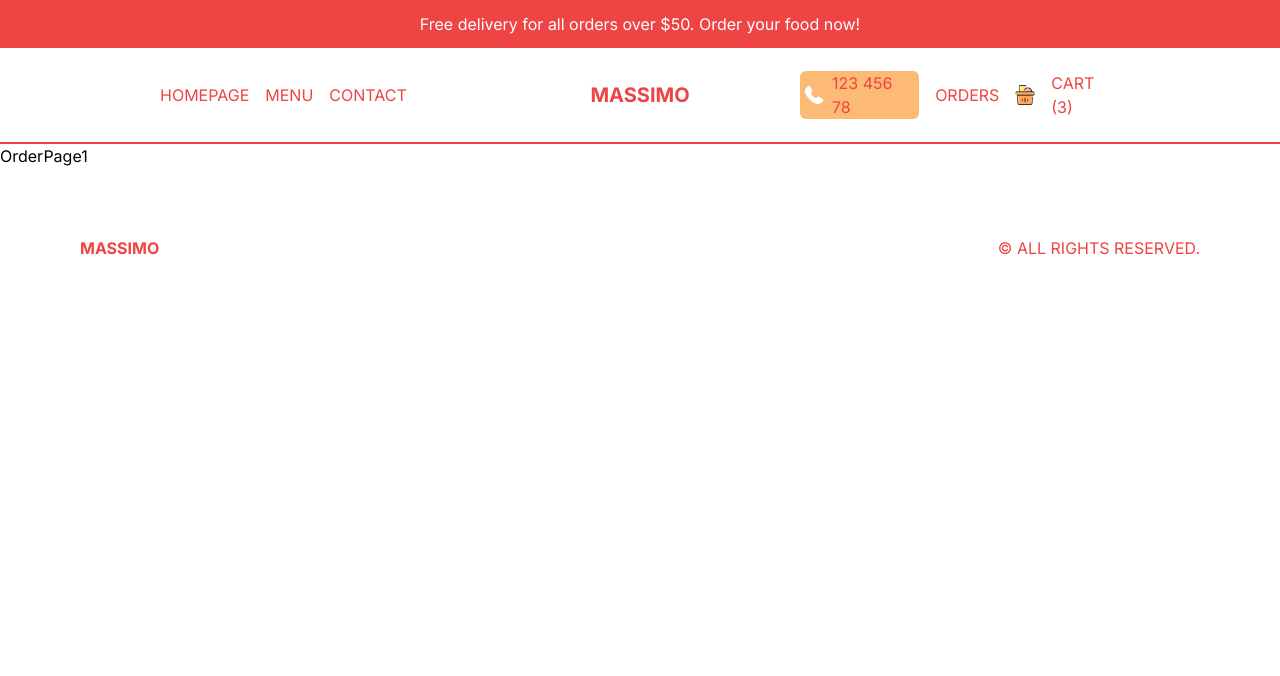
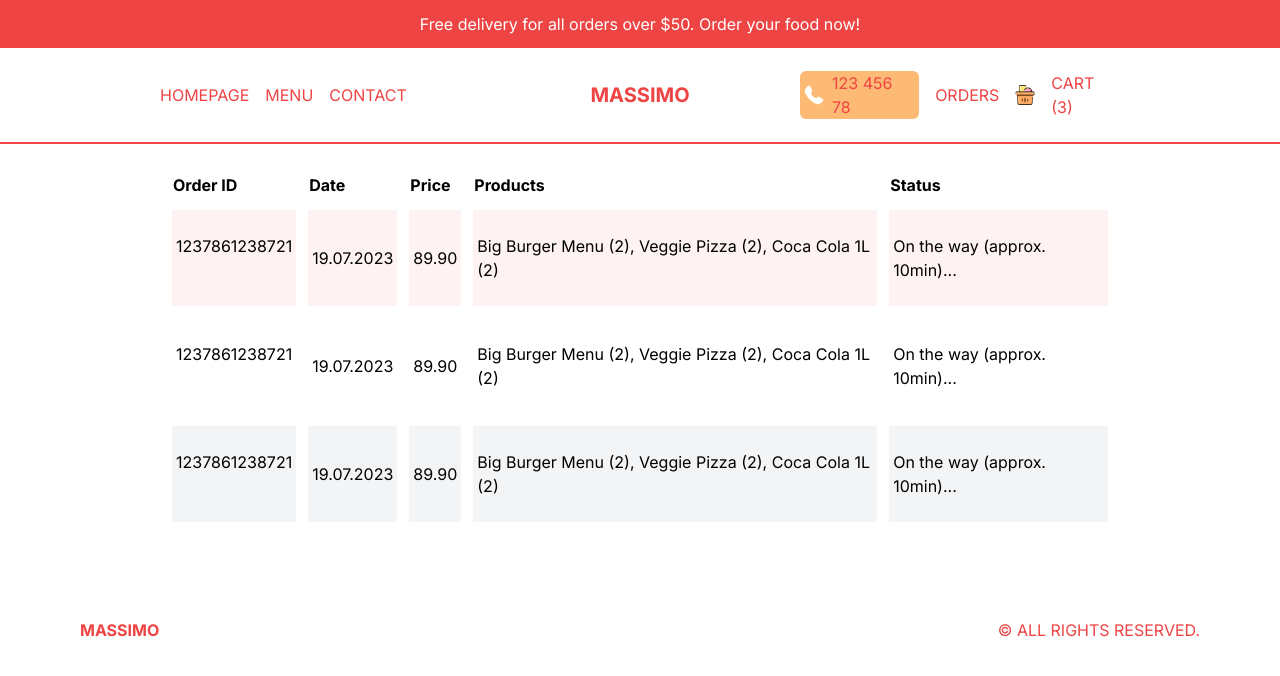
Before and after one commit to NgoTanKhoa21042001/Restaurant-landing-page, a Next.js app in the folder restaurant/: page /orders in a window 1280 px wide. Shown: the top 676 px of the page. Built offline with nearby package versions, Linux system fonts and the light colour scheme.

Commit message:
order page

```diff
--- a/restaurant/src/app/login/page.tsx
+++ b/restaurant/src/app/login/page.tsx
@@ -1,5 +1,50 @@
+import Image from "next/image";
+import Link from "next/link";
+
 const LoginPage = () => {
-  return <div>LoginPage1</div>;
+  return (
+    <div className="p-4 h-[calc(100vh-6rem)] md:h-[calc(100vh-9rem)] flex items-center justify-center">
+      {/* Box  */}
+      <div className=" h-full shadow-2xl rounded-md flex flex-col md:flex-row md:h-[90%] md:w-full lg:w-[60%] 2xl:w-1/2">
+        {/* Image */}
+        <div className="relative h-1/3 w-full md:h-full md:w-1/2">
+          <Image src="/loginBg.png" alt="" fill className="object-cover" />
+        </div>
+        {/* Form  */}
+        <div className="p-10 flex flex-col gap-8 md:w-1/2">
+          <h1 className="font-bold text-xl xl:text-3xl">Welcome</h1>
+          <p>Log into your account or create a new one using social buttons</p>
+          <button className="flex items-center gap-4 p-4 ring-1 ring-orange-100 rounded-md">
+            <Image
+              src="/google.png"
+              alt=""
+              width={20}
+              height={20}
+              className="object-contain"
+            />
+            <span>Sign in with Google</span>
+          </button>
+          <button className="flex items-center gap-4 p-4 ring-1 ring-orange-100 rounded-md">
+            <Image
+              src="/facebook.png"
+              alt=""
+              width={20}
+              height={20}
+              className="object-contain"
+            />
+            <span>Sign in with Facebook</span>
+          </button>
+          <p className="text-sm">
+            Have a problem?
+            <Link className="underline" href="/">
+              {" "}
+              Contact us
+            </Link>
+          </p>
+        </div>
+      </div>
+    </div>
+  );
 };
 
 export default LoginPage;
--- a/restaurant/src/app/orders/page.tsx
+++ b/restaurant/src/app/orders/page.tsx
@@ -1,5 +1,48 @@
 const OrderPage = () => {
-  return <div>OrderPage1</div>;
+  return (
+    <div className="p-4 lg:px-20 xl:px-40">
+      <table className="w-full border-separate border-spacing-3">
+        <thead>
+          <tr className="text-left">
+            <th className="hidden md:block">Order ID</th>
+            <th>Date</th>
+            <th>Price</th>
+            <th className="hidden md:block">Products</th>
+            <th>Status</th>
+          </tr>
+        </thead>
+        <tbody>
+          <tr className="text-sm md:text-base bg-red-50">
+            <td className="hidden md:block py-6 px-1">1237861238721</td>
+            <td className="py-6 px-1">19.07.2023</td>
+            <td className="py-6 px-1">89.90</td>
+            <td className="hidden md:block py-6 px-1">
+              Big Burger Menu (2), Veggie Pizza (2), Coca Cola 1L (2)
+            </td>
+            <td className="py-6 px-1">On the way (approx. 10min)...</td>
+          </tr>
+          <tr className="text-sm md:text-base odd:bg-gray-100">
+            <td className="hidden md:block py-6 px-1">1237861238721</td>
+            <td className="py-6 px-1">19.07.2023</td>
+            <td className="py-6 px-1">89.90</td>
+            <td className="hidden md:block py-6 px-1">
+              Big Burger Menu (2), Veggie Pizza (2), Coca Cola 1L (2)
+            </td>
+            <td className="py-6 px-1">On the way (approx. 10min)...</td>
+          </tr>
+          <tr className="text-sm md:text-base odd:bg-gray-100">
+            <td className="hidden md:block py-6 px-1">1237861238721</td>
+            <td className="py-6 px-1">19.07.2023</td>
+            <td className="py-6 px-1">89.90</td>
+            <td className="hidden md:block py-6 px-1">
+              Big Burger Menu (2), Veggie Pizza (2), Coca Cola 1L (2)
+            </td>
+            <td className="py-6 px-1">On the way (approx. 10min)...</td>
+          </tr>
+        </tbody>
+      </table>
+    </div>
+  );
 };
 
 export default OrderPage;
```
